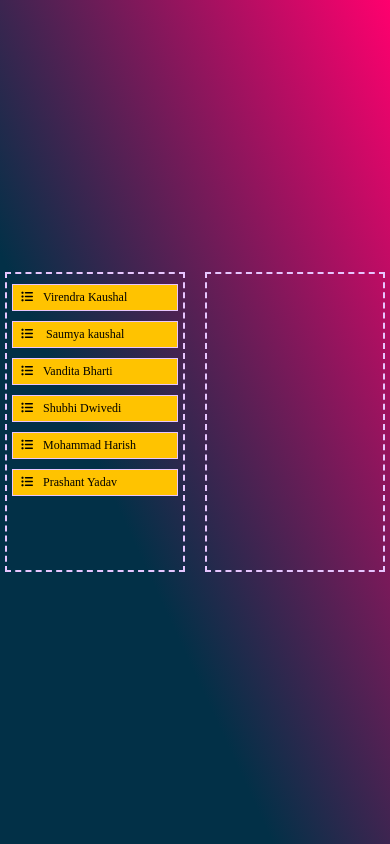
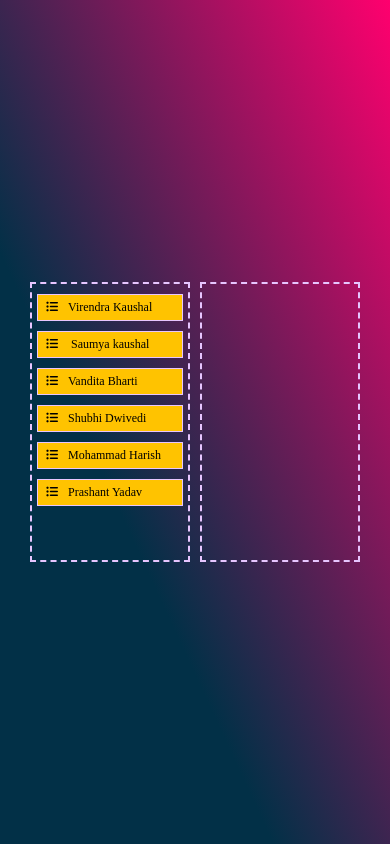
Before and after one commit to saumyakaushal8737/Drag-and-Drop-feature, a plain HTML site: page index.html in a window 390 px wide. Drawn offline with Linux system fonts and the light colour scheme.

Commit message:
Update style.css

```diff
--- a/style.css
+++ b/style.css
@@ -36,13 +36,13 @@
 @media screen and (max-width:768px){
     .container{
         flex-wrap:wrap;
-        gap:20px;
+        gap:10px;
         justify-content:center;
 
     }
     .left,.right{
-        width:180px;
-        height:300px;
+        width:160px;
+        height:280px;
     }
     .list{
         padding:5px 8px;
```
